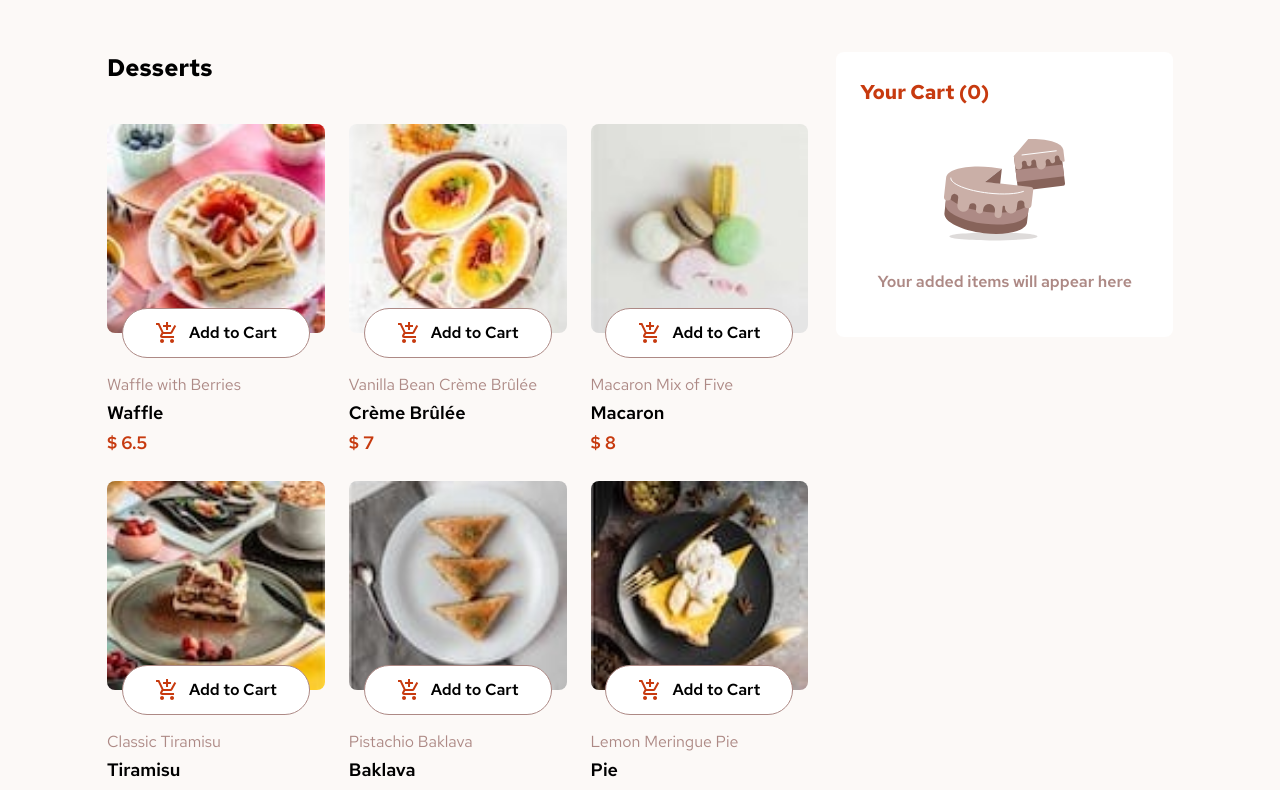
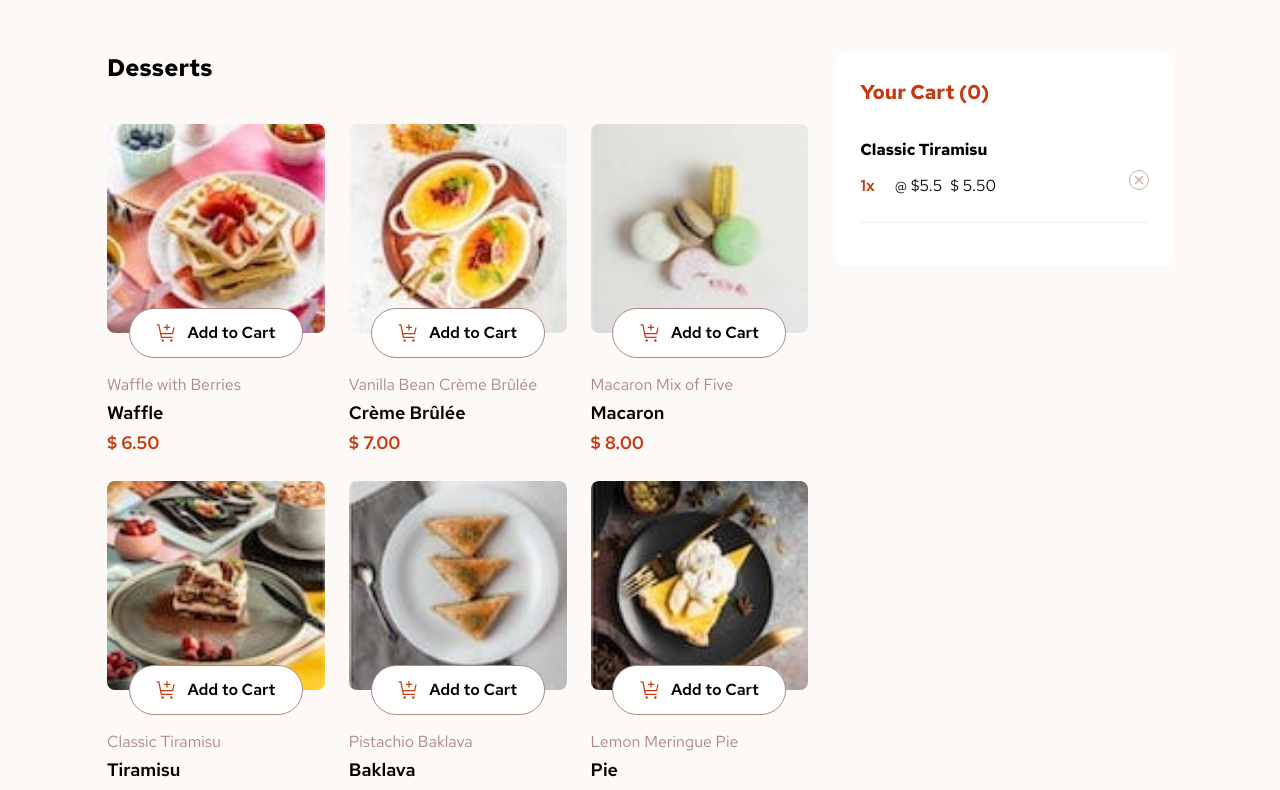
Before and after one commit to Arkorede/product-list-with-cart, a React (Vite) app: page / in a window 1280 px wide. Shown: the top 790 px of the page. Built offline with nearby package versions, Linux system fonts and the light colour scheme.

Commit message:
Feat: created SelectedCartItemAtom

```diff
--- a/src/atoms/CartItem.jsx
+++ b/src/atoms/CartItem.jsx
@@ -1,4 +1,4 @@
-import { MdAddShoppingCart } from "react-icons/md";
+import addToCart from "../../public/assets/images/icon-add-to-cart.svg";
 
 const CartItem = (props) => {
   const { image, name, category, price } = props;
@@ -17,8 +17,8 @@ const CartItem = (props) => {
             className="w-full h-auto rounded-lg"
           />
         </picture>
-        <button className="absolute bottom-0 left-1/2 -translate-x-1/2 translate-y-1/2 flex gap-x-2.5 items-center justify-center px-5 py-2 xl:px-8 xl:py-3 border border-rose-400 rounded-full bg-white">
-          <MdAddShoppingCart className="text-[20px] xl:text-[24px] text-red" />
+        <button className="absolute bottom-0 left-1/2 -translate-x-1/2 translate-y-1/2 flex gap-x-2.5 items-center justify-center px-[1.8125rem] py-2.5 xl:px-[2.3125rem] xl:py-3 border border-rose-400 rounded-full bg-white">
+          <img src={addToCart} alt="add to cart" />
           <p className="font-semibold text-nowrap text-base">Add to Cart</p>
         </button>
       </div>
@@ -27,7 +27,7 @@ const CartItem = (props) => {
       <div className="w-full mt-10 space-y-0.5">
         <p className="text-rose-400">{name}</p>
         <p className="text-lg font-semibold">{category}</p>
-        <p className="text-lg text-red font-semibold">$ {price}</p>
+        <p className="text-lg text-red font-semibold">$ {price.toFixed(2)}</p>
       </div>
     </div>
   );
--- /dev/null
+++ b/src/atoms/SelectedCartItemAtom.jsx
@@ -0,0 +1,24 @@
+import React from "react";
+import removeItemIcon from "../../public/assets/images/icon-remove-item.svg";
+
+const SelectedCartItemAtom = () => {
+  return (
+    <>
+      <div className="flex items-center justify-between border-b border-rose-100">
+        <div className="flex flex-col space-y-3 pb-6">
+          <p className="font-bold">Classic Tiramisu</p>
+          <div className="flex justify-start items-center">
+            <p className="text-red font-semibold mr-5">1x</p>
+            <p className="mr-2">@ $5.5</p>
+            <p className="">$ 5.50</p>
+          </div>
+        </div>
+        <button className="border border-rose-300 rounded-full p-1">
+          <img src={removeItemIcon} alt="remove item" />
+        </button>
+      </div>
+    </>
+  );
+};
+
+export default SelectedCartItemAtom;
--- a/src/components/MyCart.jsx
+++ b/src/components/MyCart.jsx
@@ -1,11 +1,12 @@
 import React from "react";
 import illustrationEmptyCart from "../../public/assets/images/illustration-empty-cart.svg";
+import SelectedCartItemAtom from "../atoms/SelectedCartItemAtom";
 
 const MyCart = () => {
   return (
     <div className="px-6 pt-[26px] pb-[43px] w-full rounded-lg bg-white">
       <h2 className="text-red text-xl font-bold">Your Cart (0)</h2>
-      <figure className="mt-5">
+      {/* <figure className="mt-5">
         <img
           src={illustrationEmptyCart}
           alt="empty cart"
@@ -14,7 +15,10 @@ const MyCart = () => {
         <figcaption className="text-center text-rose-400 mt-4 font-semibold">
           Your added items will appear here
         </figcaption>
-      </figure>
+      </figure> */}
+      <div className="mt-8 space-y-4">
+        <SelectedCartItemAtom />
+      </div>
     </div>
   );
 };
```
